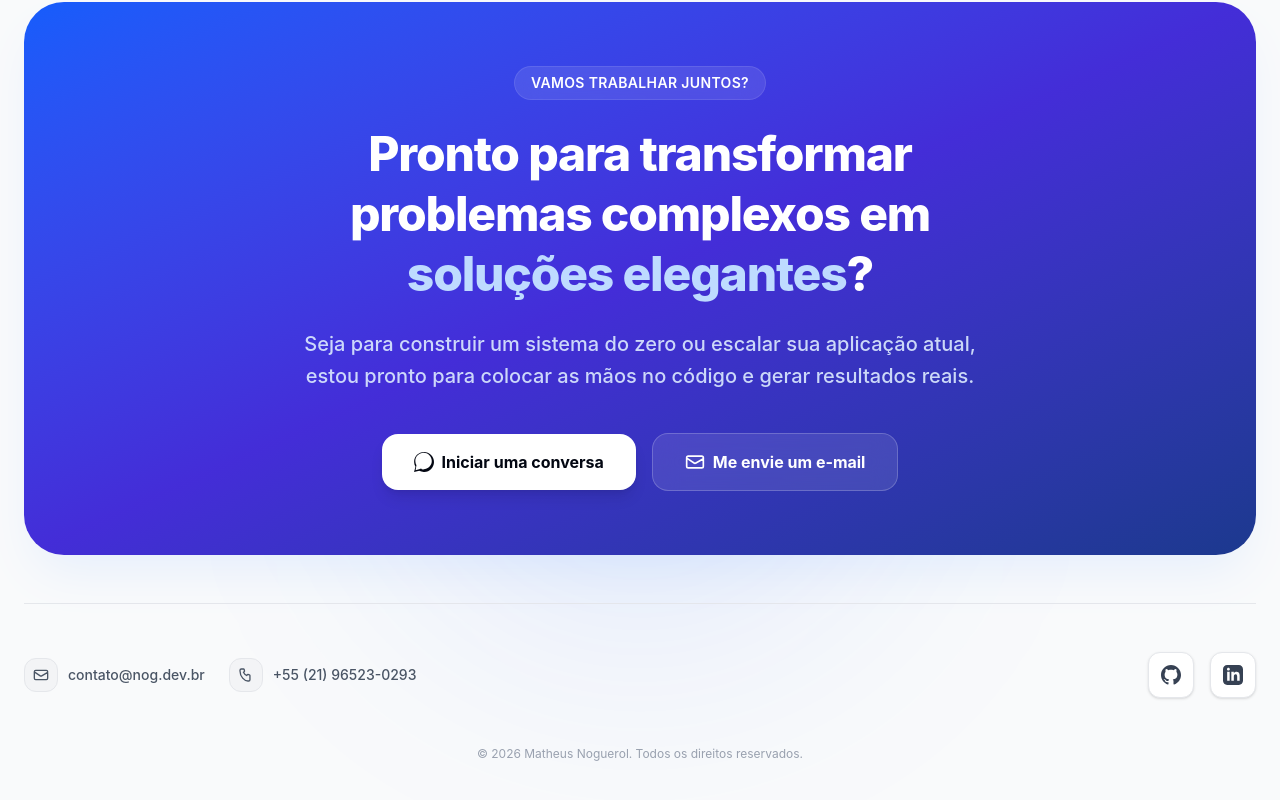
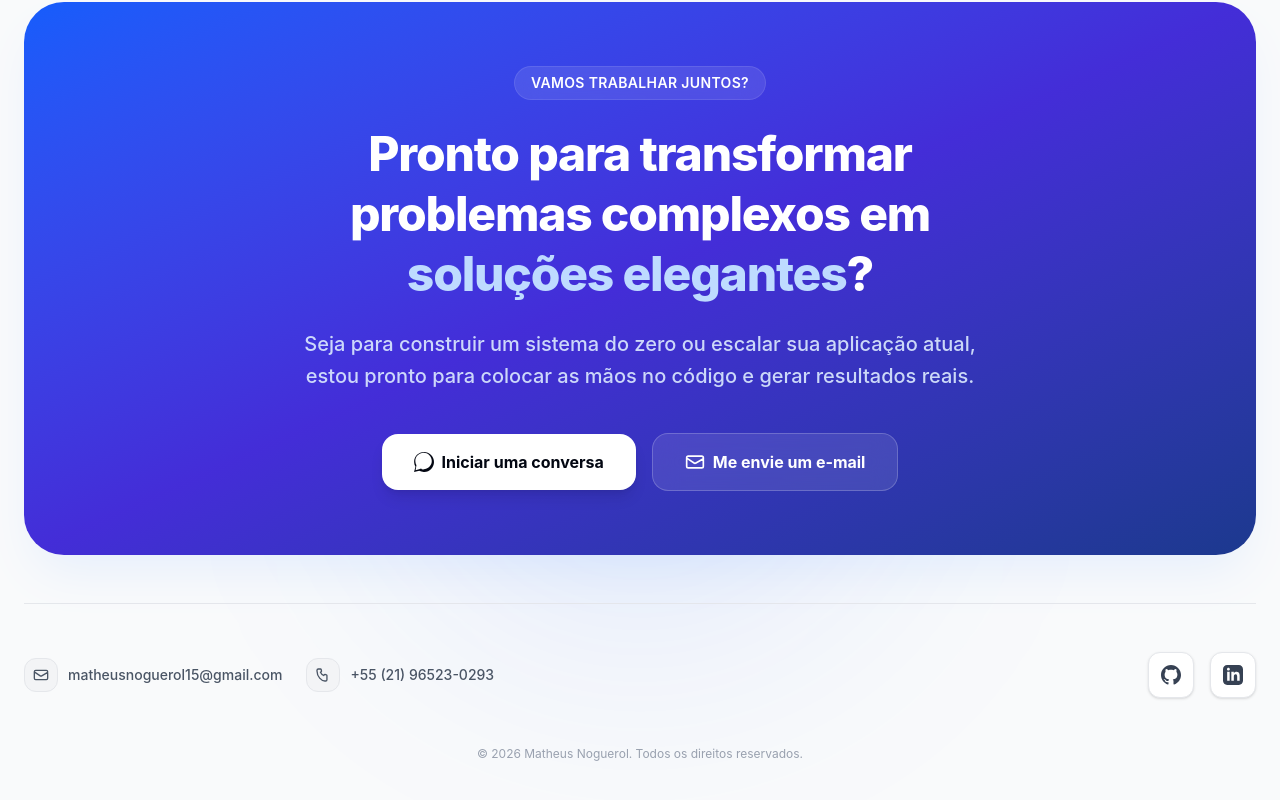
Before and after one commit to MatheusNoguerol/matheus-dev, a Vue app: page / in a window 1280 px wide. Shown: the part 3725-4525 px from the top of the page. Built offline with nearby package versions, Linux system fonts and the light colour scheme.

Commit message:
Change email redirect in contact component.

```diff
--- a/src/components/sections/Contact.vue
+++ b/src/components/sections/Contact.vue
@@ -20,7 +20,7 @@
                         class="flex flex-col sm:flex-row gap-6 text-center sm:text-left text-sm font-medium text-gray-600 dark:text-gray-400"
                     >
                         <a
-                            href="mailto:contato@nog.dev.br"
+                            href="mailto:matheusnoguerol15@gmail.com"
                             class="flex items-center justify-center sm:justify-start gap-2.5 hover:text-blue-600 dark:hover:text-blue-400"
                         >
                             <span
@@ -40,7 +40,7 @@
                                     />
                                 </svg>
                             </span>
-                            contato@nog.dev.br
+                            matheusnoguerol15@gmail.com
                         </a>
                         <a
                             href="https://api.whatsapp.com/send/?phone=5521965230293"
```
